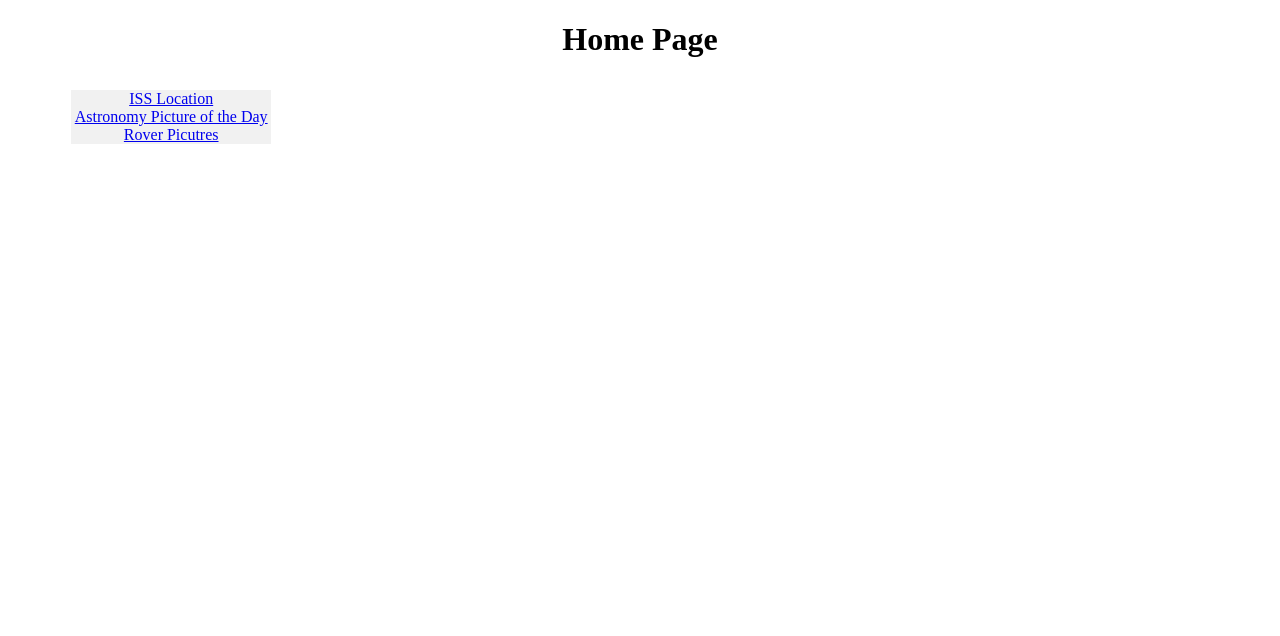
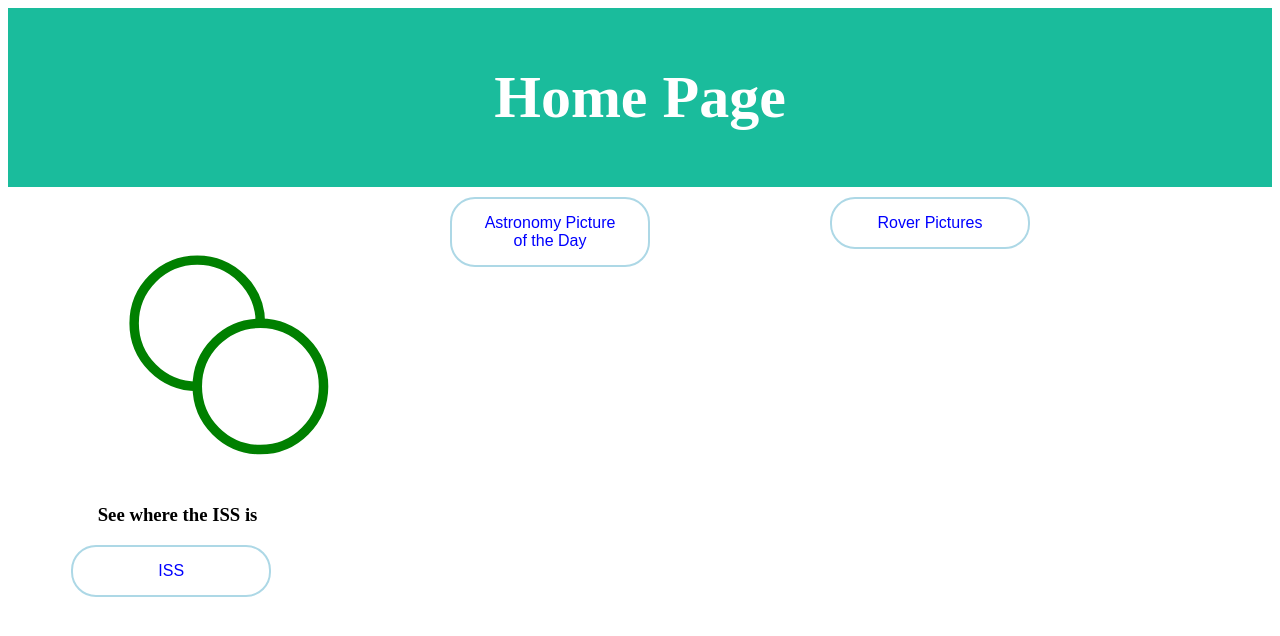
Before and after one commit to Haydn26/SpaceWebsite, a website: page public/index.html in a window 1280 px wide. Drawn offline with Linux system fonts and the light colour scheme.

Commit message:
Add some styling. loosely

```diff
--- /dev/null
+++ b/public/common.css
@@ -0,0 +1,33 @@
+.header {
+    position: relative;
+    padding: 15px;
+    text-align: center;
+    background: #1abc9c;
+    color: white;
+    font-size: 30px;
+}
+
+.divider{
+    width:5px;
+    height:auto;
+    display:inline-block;
+}
+
+#button {
+    position: relative;
+    background-color: lightblue;
+    border: none;
+    color: white;
+    padding: 15px 32px;
+    text-align: center;
+    text-decoration: none;
+    font-size: 16px;
+    width: 150px;
+    border-radius: 25px;
+    right: 335px;
+    bottom: 150px;
+}
+
+#button:hover {
+    box-shadow: 0 12px 16px 0 rgba(0,0,0,0.24), 0 17px 50px 0 rgba(0,0,0,0.19);
+}
--- a/public/index.css
+++ b/public/index.css
@@ -1,27 +1,45 @@
-#header {
-    text-align: center;
-}
-
-.navigation {
+.entry {
     padding-left: 5%;
     padding-right: 5%;
     padding-top: 10px;
 }
 
-#linkList {
-    list-style-type: none;
-    margin: 0;
-    padding: 0;
+.button {
+    background-color: white;
+    border: 2px solid lightblue;
+    color: blue;;
+    padding: 15px 32px;
     text-align: center;
-    background-color: #f1f1f1;
+    text-decoration: none;
+    display: inline-block;
+    font-size: 16px;
     width: 200px;
+    border-radius: 25px;
 }
 
-#listitems a {
-    display: block;
+.button:hover {
+    box-shadow: 0 12px 16px 0 rgba(0,0,0,0.24), 0 17px 50px 0 rgba(0,0,0,0.19);
 }
 
-#listitems:hover {
-    background-color: #555555;
-    color: white;
+.iss-Item {
+    float: left;
+    width: 33.3%;
 }
+
+.APOD-Item {
+    float: left;
+    width: 33.3%;
+}
+
+.rover-item {
+    float: right;
+    width: 33.3%;
+}
+
+#IssTitle {
+    padding-left: 7%;
+}
+
+.circles {
+    padding-right: 25%;
+}
--- a/public/index.html
+++ b/public/index.html
@@ -4,16 +4,34 @@
         <meta charset="UTF-8">
 
         <link rel="stylesheet" type="text/css" href="index.css"/>
+        <link rel="stylesheet" type="text/css" href="common.css"/>
 
     </head>
     <body>
-        <h1 id="header">Home Page</h1>
-        <div class="navigation">
-            <ul id="linkList">
-                <li id="listitems"><a href="ISS.html">ISS Location</a></li>
-                <li id="listitems"><a href="APOD.html">Astronomy Picture of the Day</a></li>
-                <li id="listitems"><a href="RoverPics.html">Rover Picutres</a></li>
-            </ul>
+        <div class="site-container">
+            <div class="header">
+                <h1>Home Page</h1>
+            </div>
+            <div class="entry">
+                <div class="iss-Item">
+                    <svg class="circles" viewBox="0 0 90 90" xmlns="http://www.w3.org/2000/svg">
+                        <!-- Using g to inherit presentation attributes -->
+                        <g fill="white" stroke="green" stroke-width="3">
+                          <circle cx="40" cy="40" r="20" />
+                          <circle cx="60" cy="60" r="20" />
+                        </g>
+                      </svg>
+                    <h3 id="IssTitle">See where the ISS is</h3>
+                    <button class="button" onclick="location.href='ISS.html'" type="button">ISS</button>
+                </div>
+                <div class="APOD-Item">
+                    <button class="button" onclick="location.href='APOD.html'" type="button">Astronomy Picture of the Day</button>
+                </div>
+                <div class="rover-item">
+                    <button class="button" onclick="location.href='RoverPics.html'" type="button">Rover Pictures</button>
+                </div>
+
+            </div>
         </div>
 
         <script></script>
```
Also changed, not shown: public/APOD.html (+7 -4 lines), public/ISS.html (+7 -2 lines), public/RoverPics.html (+6 -3 lines), public/World.jpg (added).
